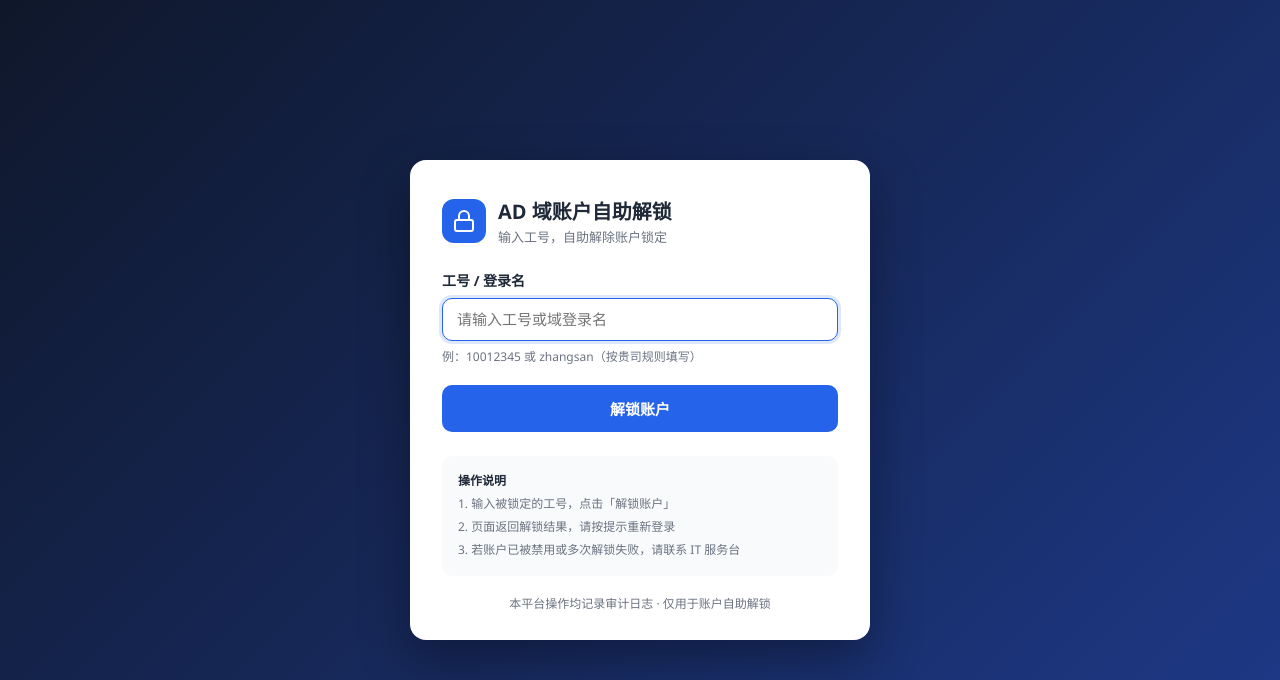
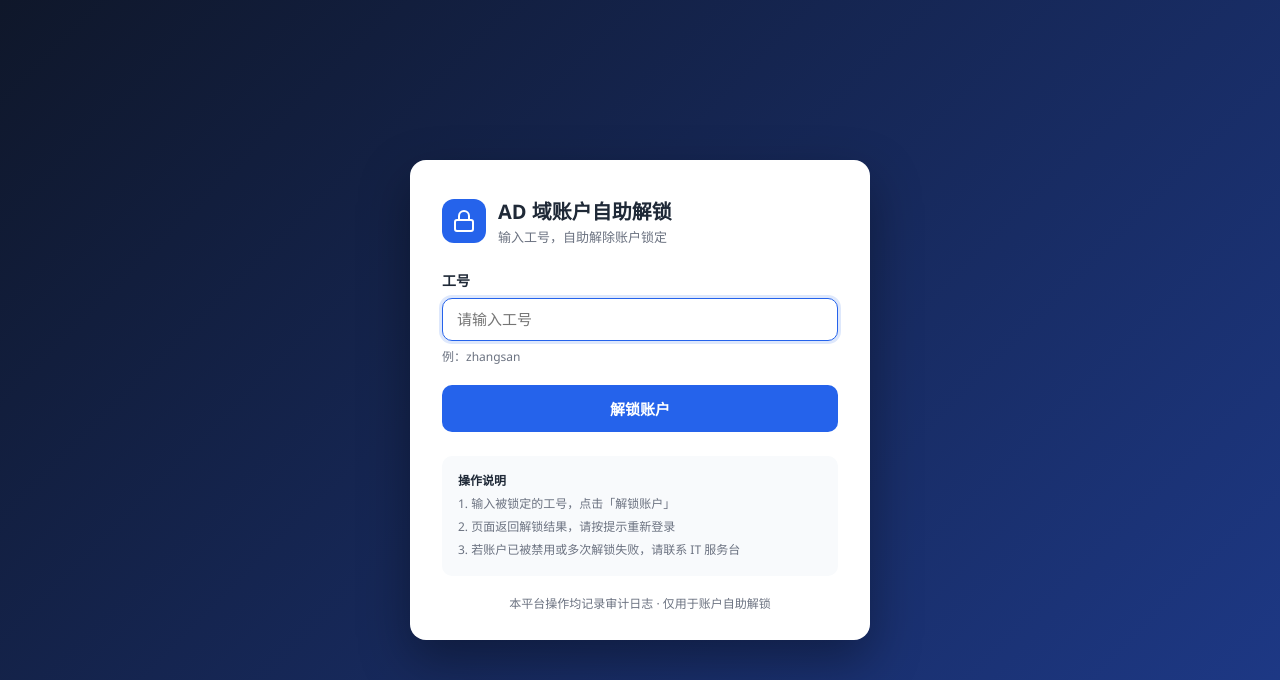
Before and after one commit to abu-tao/ad-unlock-portal, a Flask app: page / in a window 1280 px wide. Shown: the top 680 px of the page. Run offline with Flask 3, Linux system fonts and the light colour scheme.

Commit message:
首页标签去掉"登录名"，统一为工号

```diff
--- a/templates/index.html
+++ b/templates/index.html
@@ -140,12 +140,12 @@
   </div>
 
   <form id="unlockForm" autocomplete="off">
-    <label for="employeeId">工号 / 登录名</label>
+    <label for="employeeId">工号</label>
     <div class="input-wrap">
-      <input type="text" id="employeeId" name="employee_id" placeholder="请输入工号或域登录名"
+      <input type="text" id="employeeId" name="employee_id" placeholder="请输入工号"
              maxlength="40" required autofocus>
     </div>
-    <div class="hint">例：10012345 或 zhangsan（按贵司规则填写）</div>
+    <div class="hint">例：zhangsan</div>
     <button type="submit" id="btnUnlock">解锁账户</button>
   </form>
 
```
